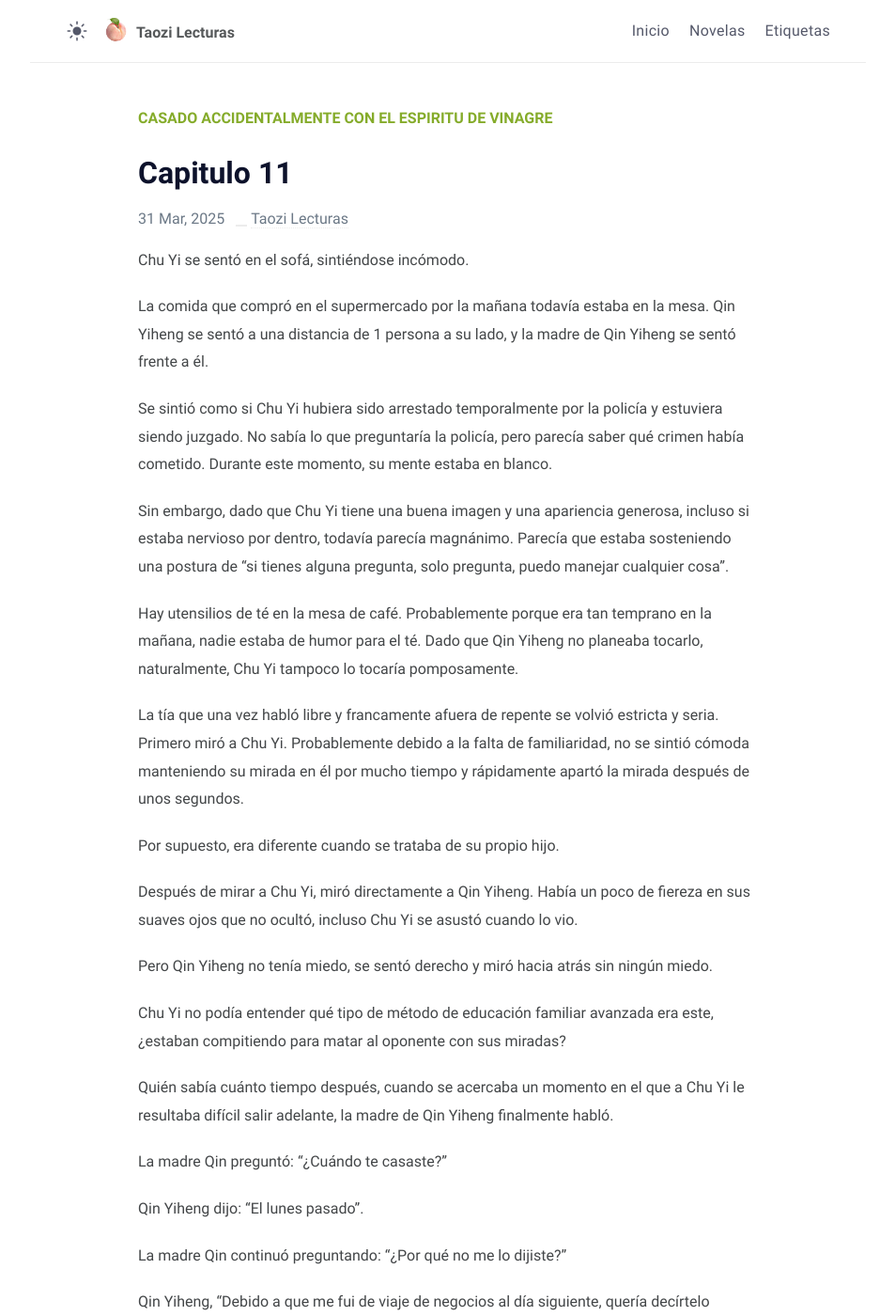
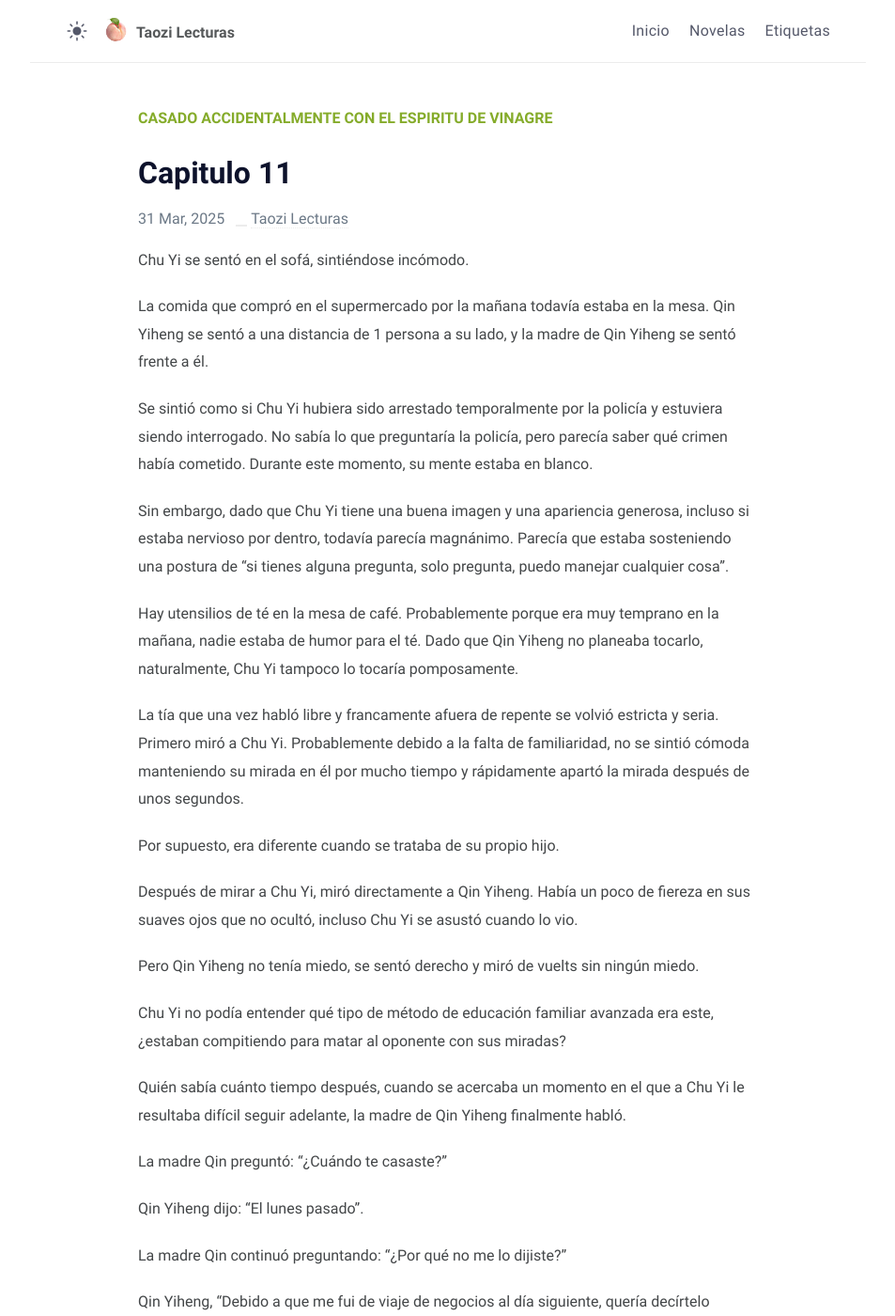
Before and after one commit to taozi-lecturas/taozi-lecturas.github.io, a Jekyll site: the page built from novelas/caceedv/_posts/2025-03-31-capitulo-11.md, in a window 1280 px wide and 1400 px high. Shown: the whole window at 94% size, without its empty margins (163-1116 px from the left). Built offline with Jekyll 4.4.1, drawn with Linux system fonts in a browser that asks for light colours; some of the changed text lies outside the part shown.

Commit message:
Update 2025-03-31-capitulo-11.md

```diff
--- a/novelas/caceedv/_posts/2025-03-31-capitulo-11.md
+++ b/novelas/caceedv/_posts/2025-03-31-capitulo-11.md
@@ -12,11 +12,11 @@ Chu Yi se sentó en el sofá, sintiéndose incómodo.
 
 La comida que compró en el supermercado por la mañana todavía estaba en la mesa. Qin Yiheng se sentó a una distancia de 1 persona a su lado, y la madre de Qin Yiheng se sentó frente a él.
 
-Se sintió como si Chu Yi hubiera sido arrestado temporalmente por la policía y estuviera siendo juzgado. No sabía lo que preguntaría la policía, pero parecía saber qué crimen había cometido. Durante este momento, su mente estaba en blanco.
+Se sintió como si Chu Yi hubiera sido arrestado temporalmente por la policía y estuviera siendo interrogado. No sabía lo que preguntaría la policía, pero parecía saber qué crimen había cometido. Durante este momento, su mente estaba en blanco.
 
 Sin embargo, dado que Chu Yi tiene una buena imagen y una apariencia generosa, incluso si estaba nervioso por dentro, todavía parecía magnánimo. Parecía que estaba sosteniendo una postura de "si tienes alguna pregunta, solo pregunta, puedo manejar cualquier cosa".
 
-Hay utensilios de té en la mesa de café. Probablemente porque era tan temprano en la mañana, nadie estaba de humor para el té. Dado que Qin Yiheng no planeaba tocarlo, naturalmente, Chu Yi tampoco lo tocaría pomposamente.
+Hay utensilios de té en la mesa de café. Probablemente porque era muy temprano en la mañana, nadie estaba de humor para el té. Dado que Qin Yiheng no planeaba tocarlo, naturalmente, Chu Yi tampoco lo tocaría pomposamente.
 
 La tía que una vez habló libre y francamente afuera de repente se volvió estricta y seria. Primero miró a Chu Yi. Probablemente debido a la falta de familiaridad, no se sintió cómoda manteniendo su mirada en él por mucho tiempo y rápidamente apartó la mirada después de unos segundos.
 
@@ -24,11 +24,11 @@ Por supuesto, era diferente cuando se trataba de su propio hijo.
 
 Después de mirar a Chu Yi, miró directamente a Qin Yiheng. Había un poco de fiereza en sus suaves ojos que no ocultó, incluso Chu Yi se asustó cuando lo vio.
 
-Pero Qin Yiheng no tenía miedo, se sentó derecho y miró hacia atrás sin ningún miedo.
+Pero Qin Yiheng no tenía miedo, se sentó derecho y miró de vuelts sin ningún miedo.
 
 Chu Yi no podía entender qué tipo de método de educación familiar avanzada era este, ¿estaban compitiendo para matar al oponente con sus miradas?
 
-Quién sabía cuánto tiempo después, cuando se acercaba un momento en el que a Chu Yi le resultaba difícil salir adelante, la madre de Qin Yiheng finalmente habló.
+Quién sabía cuánto tiempo después, cuando se acercaba un momento en el que a Chu Yi le resultaba difícil seguir adelante, la madre de Qin Yiheng finalmente habló.
 
 La madre Qin preguntó: "¿Cuándo te casaste?"
 
@@ -138,7 +138,7 @@ La madre Qin preguntó: "¿Dónde vivías? ¿Está en esta ciudad?
 
 Chu Yi asintió, "Sí, distrito de Lian Heng".
 
-Madre Qin, "Mn." Luego continuó: "¿Cuántos años tienes? ¿A qué te dedicas?
+Madre Qin, "Mn." Luego continuó: "¿Cuántos años tienes? ¿A qué te dedicas?"
 
 Chu Yi, "Tengo 26 años, me dedico al diseño".
 
```
Also changed, not shown: other parts of novelas/caceedv/_posts/2025-03-31-capitulo-11.md (+10 -10 lines).
